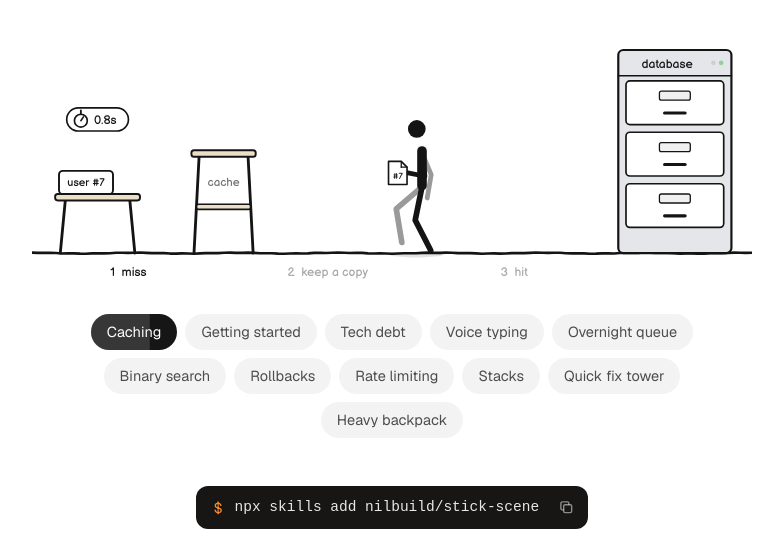
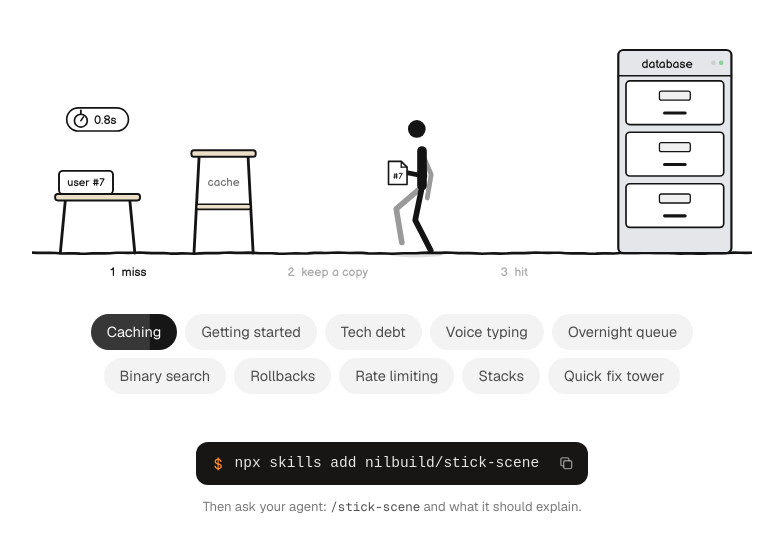
Before and after one commit to ezerfernandes/contabilidade-pratica, a plain HTML site: page site/index.html in a window 1280 px wide. Shown: the part 262-800 px from the top of the page, without its empty margins (248-1031 px from the left). Drawn offline with nearby package versions, Linux system fonts and the light colour scheme.

Commit message:
Drop heavy backpack from hero topics

```diff
--- a/site/index.html
+++ b/site/index.html
@@ -295,7 +295,6 @@ wireCopy(document.querySelector('[data-copy-install]'), () => INSTALL);
     ['how-rate-bouncer', 'Rate limiting'],
     ['p:data structures in JS', 'Stacks'],
     ['how-debt-tower', 'Quick fix tower'],
-    ['how-debt-backpack', 'Heavy backpack'],
   ];
   const stage = document.querySelector('[data-stage]');
   const pills = document.querySelector('[data-pills]');
```
